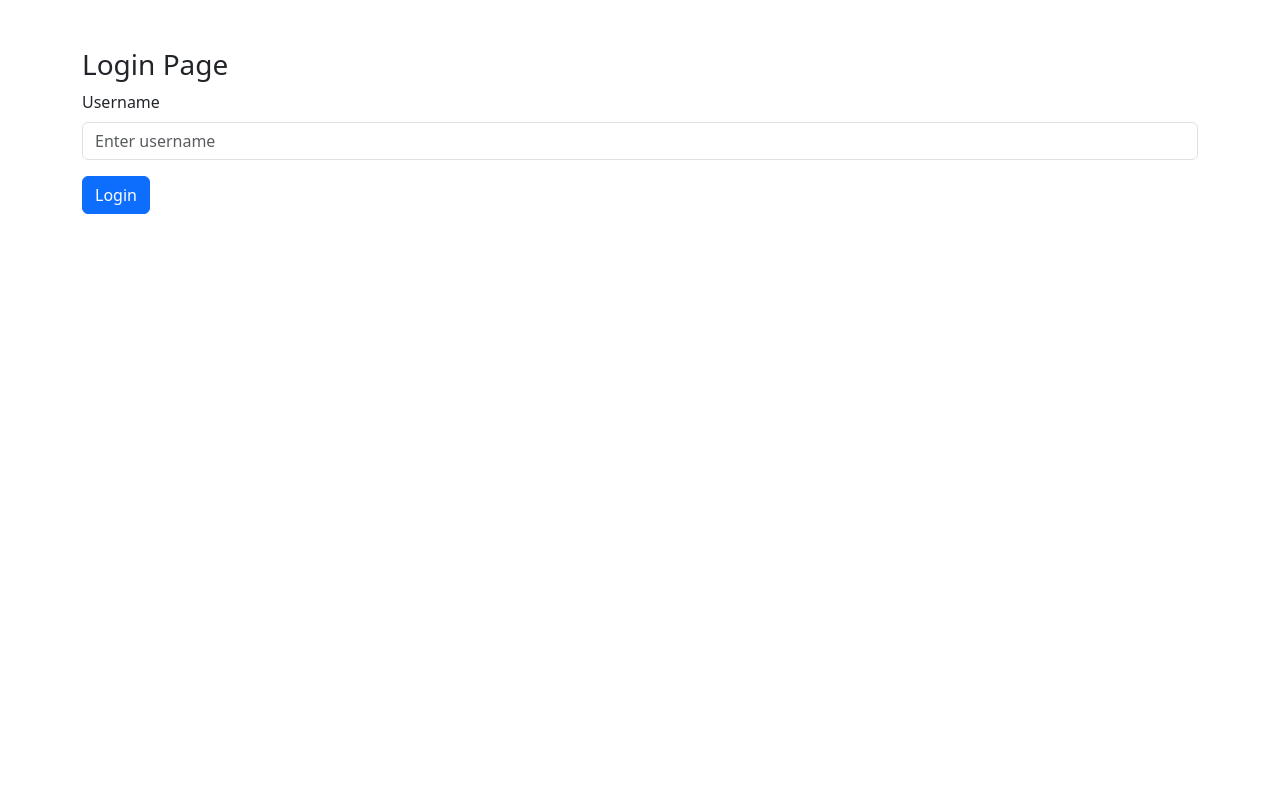
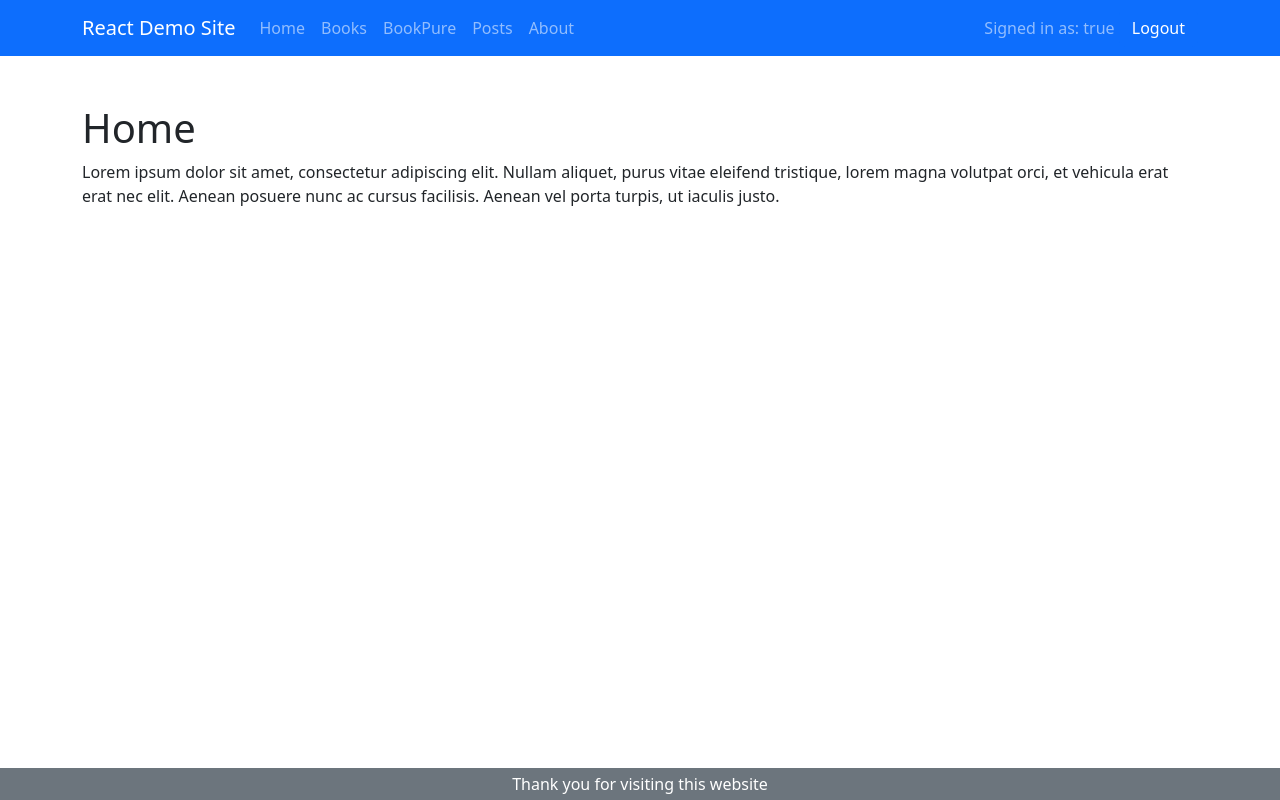
Before and after one commit to manesakae/react-redux-app, a React (Create React App) app: page / in a window 1280 px wide. Before the commit this address led to /login. Built offline with nearby package versions, Linux system fonts and the light colour scheme; sample sign-in values are in the browser's storage.

Commit message:
login implemented

```diff
--- a/src/app/layouts/Navbar.js
+++ b/src/app/layouts/Navbar.js
@@ -1,25 +1,15 @@
-import React, { useState } from 'react';
+import React from 'react';
 import { Navbar, Nav, Container, Button } from 'react-bootstrap';
-import { useDispatch, useSelector } from 'react-redux';
-import { logout } from '../services/reducers/userSlice';
+import { useNavigate } from 'react-router-dom';
 
 function ResponsiveNavbar() {
-    const user = useSelector(state => state.user)
-    const dispatch = useDispatch()
+    const navigate = useNavigate()
+    const username = localStorage.getItem("loggedInUser");
     const handleLogout = () => {
         localStorage.clear();
-        dispatch(logout())
+        navigate('/login');
     }
     return (
-        // <nav>
-        //     <ul>
-        //         <li><Link to="/">Home</Link></li>
-        //         <li><Link to="/bookpure">BookPure</Link></li>
-        //         <li><Link to="/posts">Posts</Link></li>
-        //         <li><Link to="/books">Books</Link></li>
-        //         <li><Link to="/about">About</Link></li>
-        //     </ul>
-        // </nav>
         <Navbar bg="primary" collapseOnSelect expand="sm" data-bs-theme="dark">
             <Container>
                 <Navbar.Brand href="/">React Demo Site</Navbar.Brand>
@@ -34,7 +24,7 @@ function ResponsiveNavbar() {
                     </Nav>
                     <Navbar.Collapse className="justify-content-end">
                         <Navbar.Text>
-                            Signed in as: {user.name}
+                            Signed in as: {username}
                         </Navbar.Text>&nbsp;
                     </Navbar.Collapse>
                     <Button variant="primary" onClick={handleLogout}>Logout</Button>
--- a/src/app/pages/Login.js
+++ b/src/app/pages/Login.js
@@ -1,18 +1,16 @@
 import Form from 'react-bootstrap/Form'
 import React, { useState } from 'react'
 import { Button, Container } from 'react-bootstrap'
-import { useDispatch, useSelector } from 'react-redux';
-import { login } from '../services/reducers/userSlice';
+import { useNavigate } from 'react-router-dom';
 
 export default function Login() {
     const [username, setUsername] = useState('');
-    const dispatch = useDispatch();
+    const navigate = useNavigate();
     const handleSubmit = (event) => {
         event.preventDefault();
-        console.log('username', username);
         if (username) {
             localStorage.setItem("loggedInUser", username);
-            dispatch(login(username))
+            navigate('/')
         }
     }
 
@@ -24,10 +22,6 @@ export default function Login() {
                     <Form.Label>Username</Form.Label>
                     <Form.Control type="text" placeholder="Enter username" value={username} onChange={(e) => setUsername(e.target.value)} />
                 </Form.Group>
-                {/* <Form.Group className="mb-3" controlId="formGroupPassword">
-                    <Form.Label>Password</Form.Label>
-                    <Form.Control type="password" placeholder="Password" />
-                </Form.Group> */}
                 <Button type="submit" className='mb-5'>Login</Button>
             </Form>
         </Container>
--- a/src/app/routes/PrivateRoutes.js
+++ b/src/app/routes/PrivateRoutes.js
@@ -1,9 +1,8 @@
 import React from 'react'
-import { useSelector } from 'react-redux'
 import { Outlet, Navigate } from 'react-router-dom'
 
 const PrivateRoutes = () => {
-    const { isLoggedIn } = useSelector(state => state.user)
+    const isLoggedIn = localStorage.getItem('loggedInUser') ? true : false;
 
     return (
         isLoggedIn ? <Outlet /> : <Navigate to="/login" />
--- a/src/app/routes/PublicRoutes.js
+++ b/src/app/routes/PublicRoutes.js
@@ -1,9 +1,8 @@
 import React from 'react'
-import { useSelector } from 'react-redux'
 import { Outlet, Navigate } from 'react-router-dom'
 
 const PublicRoutes = () => {
-    const { isLoggedIn } = useSelector(state => state.user)
+    const isLoggedIn = localStorage.getItem('loggedInUser') ? true : false;
 
     return (
         !isLoggedIn ? <Outlet /> : <Navigate to="/" />
```
